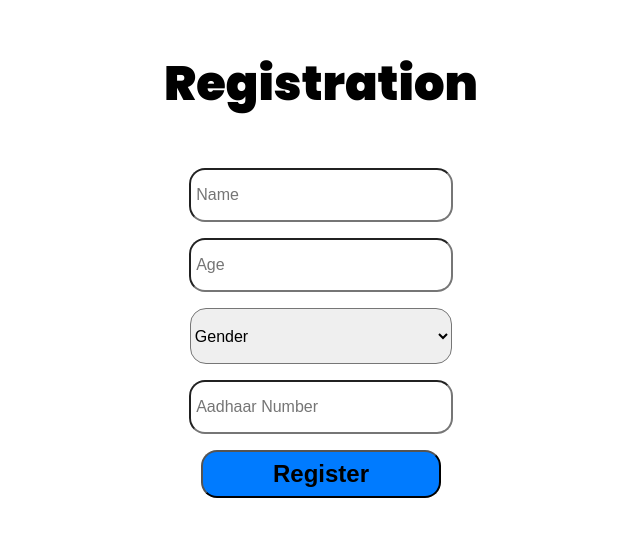
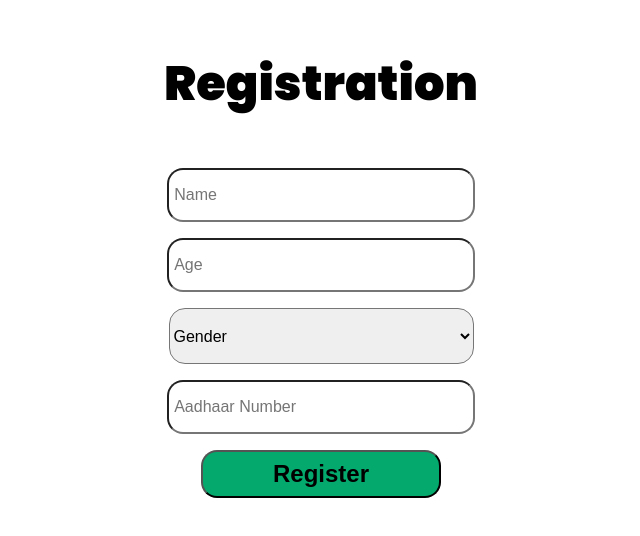
Before and after one commit to roshh4/health-scheme-management, a React (Create React App) app in the folder client/: page /registration in a window 1280 px wide. Shown: the part 112-648 px from the top of the page, without its empty margins (319-959 px from the left). Built offline with nearby package versions, Linux system fonts and the light colour scheme.

Commit message:
Database needed to be added for Registration page

```diff
--- a/client/src/Registration/regis.css
+++ b/client/src/Registration/regis.css
@@ -7,12 +7,14 @@ h1{
 .wrapper{
     text-align: center;
     padding-top: 8rem;
+
 }
 .dropdown{
     width: 20.5%;
     height: 3.5rem;
     border-radius: 1rem;
     font-size: 1rem;
+    min-width: 305px;
 }
 .sub{
     padding-top: 1rem;
@@ -34,6 +36,7 @@ input{
 .input_box{
     height: 3rem;
     width: 20%;
+    min-width: 300px;
     border-radius: 1rem;
 }
 body{
@@ -42,7 +45,7 @@ body{
 }
 
 button{
-    background-color: #007bff;
+    background-color: #04AA6D;
     font-size: 1.5rem;
     font-weight: bold;
     border-radius: 1rem;
--- a/client/src/Registration/regis.jsx
+++ b/client/src/Registration/regis.jsx
@@ -29,7 +29,7 @@ const regis = () => {
             </div>
 
         </form>
-    </div>
+        </div>
   )
 }
 
```
